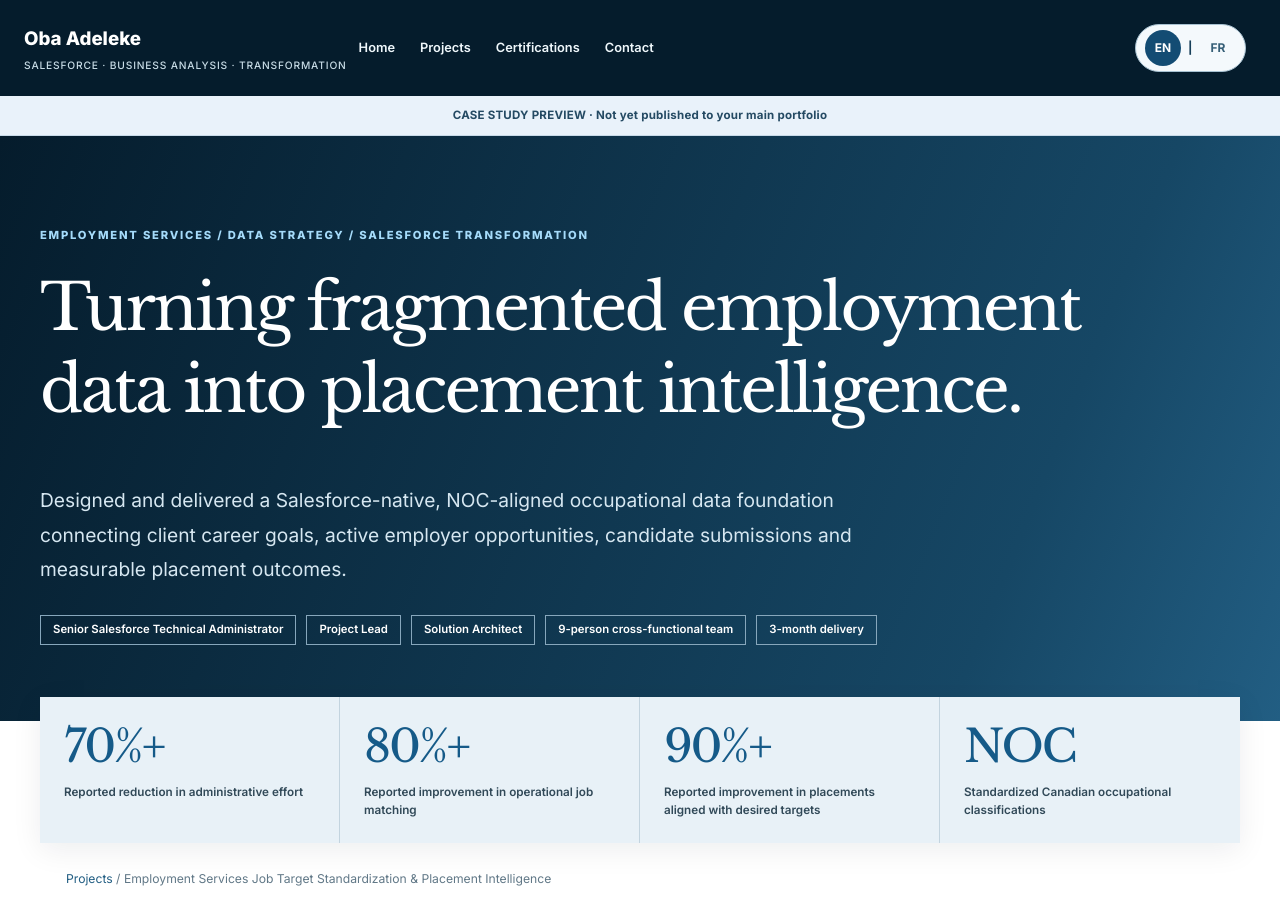
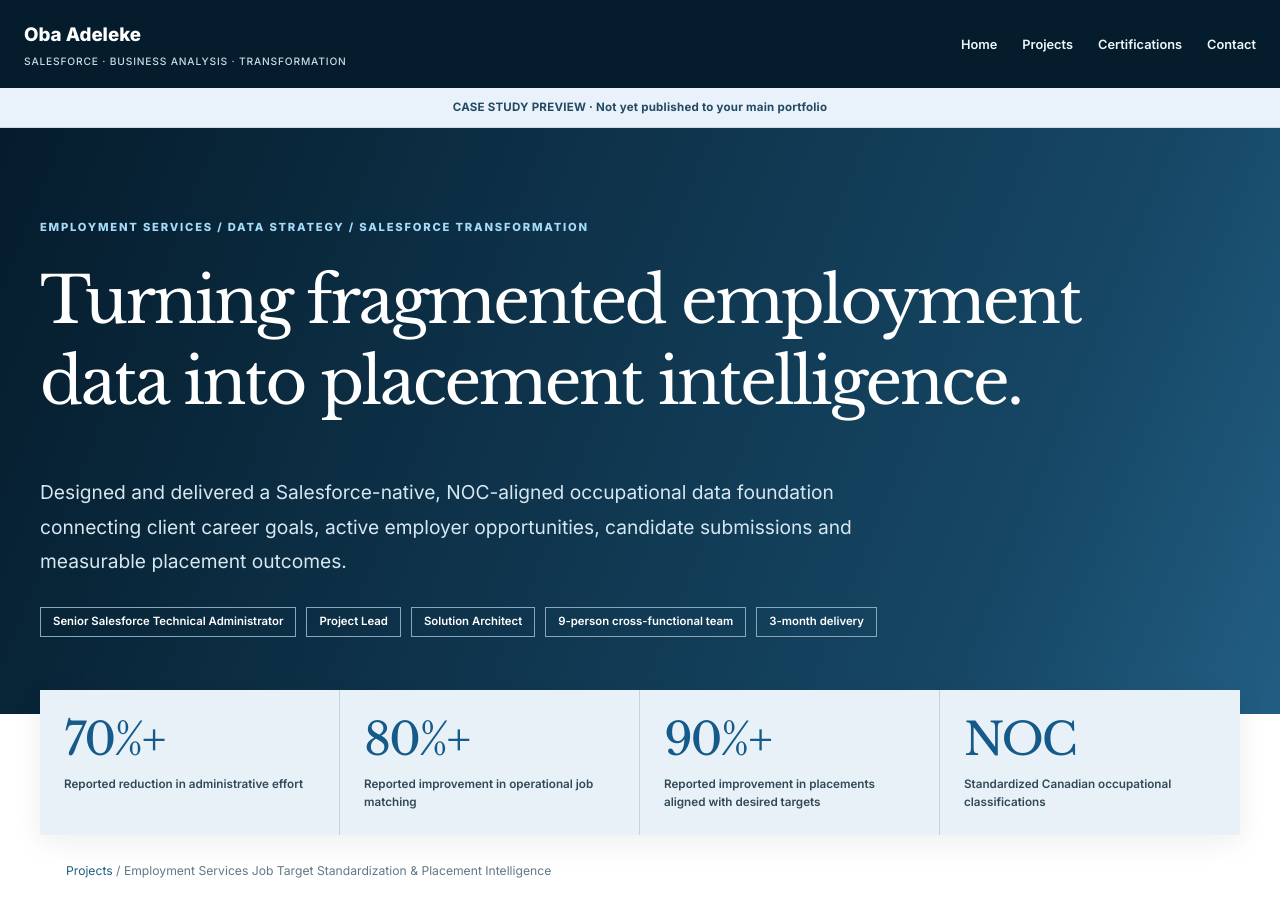
Before and after one commit to oba17/Oba, a plain HTML site: page previews/canadian/projects/client-placement-optimization/index.html in a window 1280 px wide. Shown: the top 918 px of the page. Drawn offline with nearby package versions, Linux system fonts and the light colour scheme; no server answers.

Commit message:
Remove bilingual experiment from Canadian Editorial preview

```diff
--- a/previews/canadian/projects/client-placement-optimization/index.html
+++ b/previews/canadian/projects/client-placement-optimization/index.html
@@ -35,8 +35,6 @@
 @media(max-width:830px){.kpis{grid-template-columns:repeat(2,1fr);margin:0}.two{grid-template-columns:1fr}.process{grid-template-columns:repeat(2,1fr)}.three,.outcomes{grid-template-columns:1fr 1fr}}
 @media(max-width:550px){.kpis>div{padding:15px}.wrap{padding:0 16px}.chapter{padding:42px 0}.three,.gallery,.timeline,.outcomes{grid-template-columns:1fr}.process{grid-template-columns:1fr 1fr}.arch{grid-template-columns:1fr}.arch>strong{padding:9px 15px}.gallery-card img{height:180px}}
 </style><!-- Preview publication retry: content unchanged; fresh GitHub Pages build requested 2026-11-11. -->
-<link rel="stylesheet" href="/Oba/previews/canadian/assets/language-toggle.css?v=20261111-enfr-preview">
-<script defer src="/Oba/previews/canadian/assets/language-toggle.js?v=20261112-google-cloud-v1"></script>
 </head>
 <body>
 <header><a class="brand" href="/Oba/previews/canadian/">Oba Adeleke<small>SALESFORCE · BUSINESS ANALYSIS · TRANSFORMATION</small></a>
```
